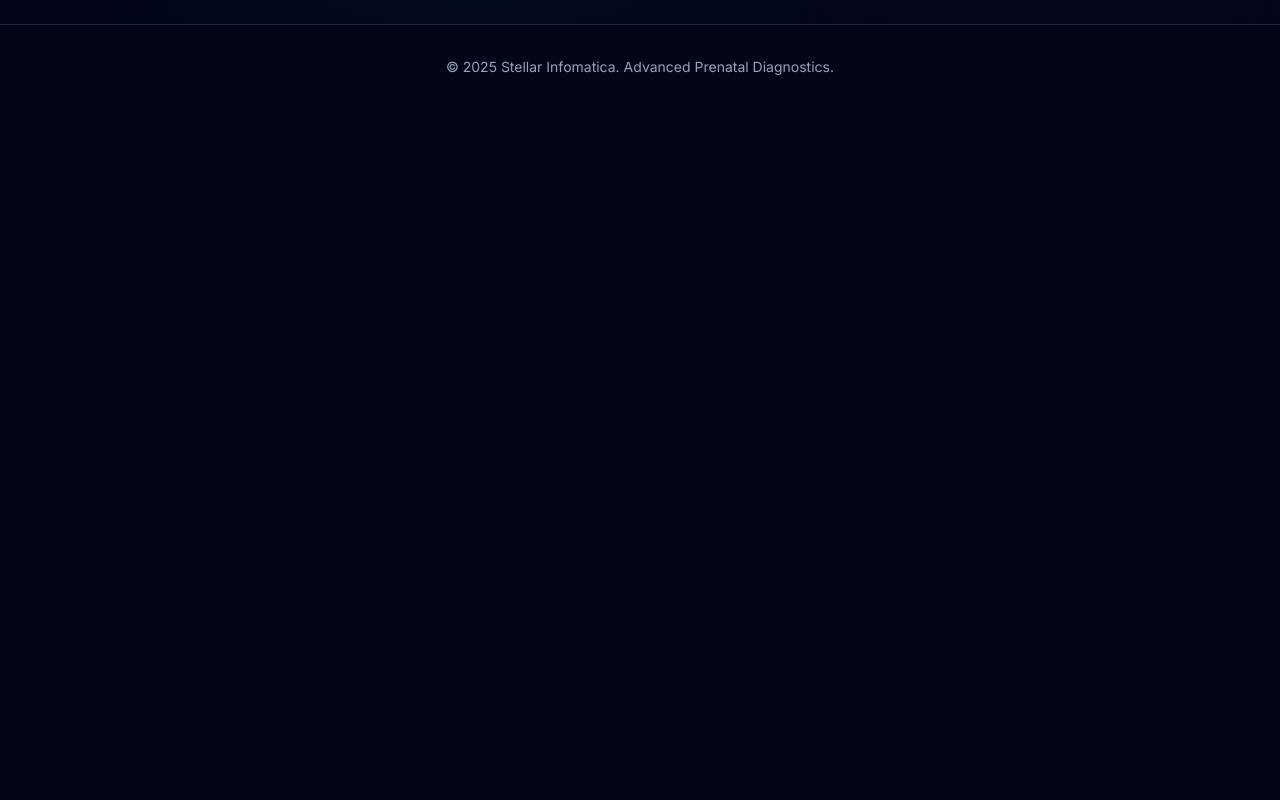
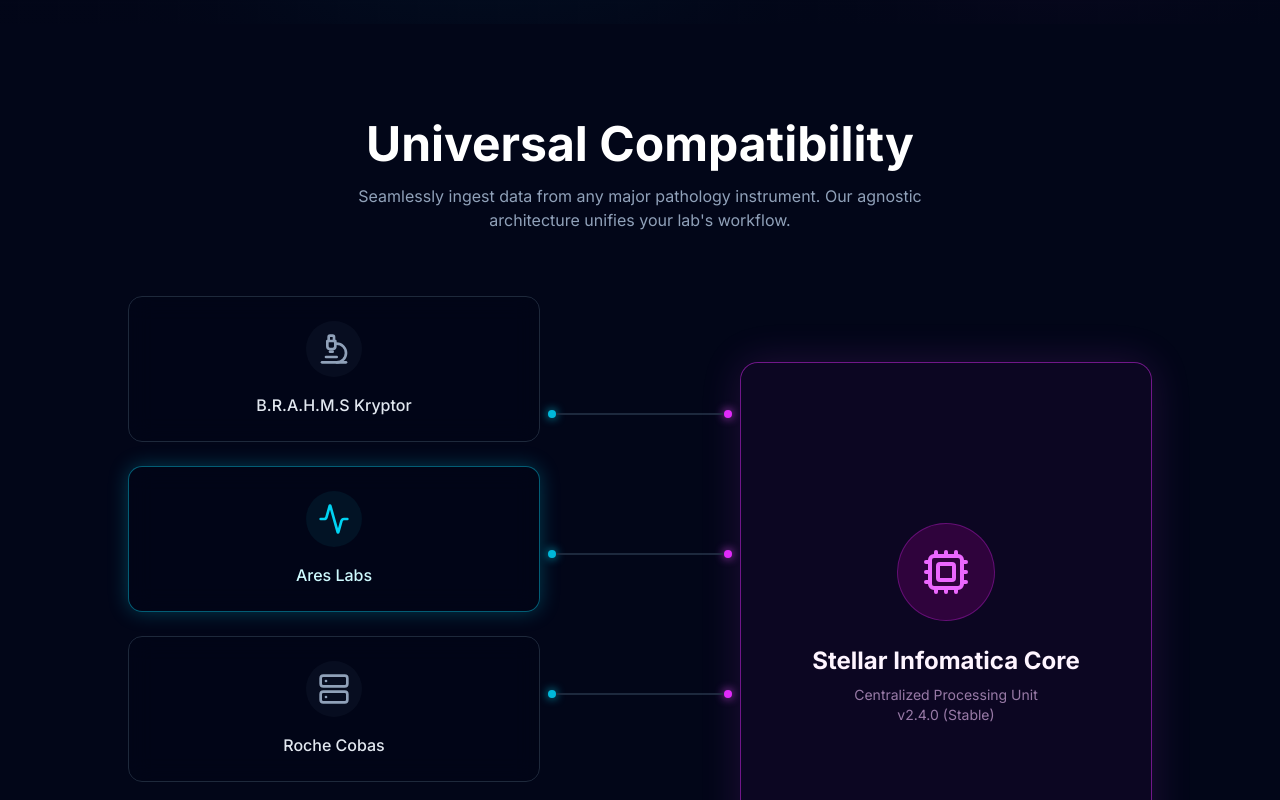
Before and after one commit to JaskiratOberoi/stellar-infomatica-site, a Next.js app: page / in a window 1280 px wide. Shown: the part 840-1640 px from the top of the page. Before the commit the page ends 949 px from the top, so only its background shows below. Built offline with nearby package versions, Linux system fonts and the light colour scheme.

Commit message:
feat: add Integration Ecosystem section

```diff
--- a/app/page.tsx
+++ b/app/page.tsx
@@ -1,5 +1,11 @@
 import { Hero } from "@/components/sections/Hero";
+import { IntegrationEcosystem } from "@/components/sections/IntegrationEcosystem";
 
 export default function Home() {
-  return <Hero />;
+  return (
+    <>
+      <Hero />
+      <IntegrationEcosystem />
+    </>
+  );
 }
--- /dev/null
+++ b/components/instruments/ConnectionLine.tsx
@@ -0,0 +1,24 @@
+"use client";
+
+import { motion } from "framer-motion";
+
+interface ConnectionLineProps {
+    className?: string; // Allow custom widths or positioning override
+}
+
+export function ConnectionLine({ className = "" }: ConnectionLineProps) {
+    return (
+        <div className={`relative h-[2px] w-full bg-slate-800 overflow-hidden ${className}`}>
+            <motion.div
+                className="absolute top-0 left-0 h-full w-[40%] bg-gradient-to-r from-transparent via-cyan-500 to-transparent opacity-80"
+                initial={{ x: "-100%" }}
+                animate={{ x: "400%" }}
+                transition={{
+                    repeat: Infinity,
+                    duration: 2,
+                    ease: "linear",
+                }}
+            />
+        </div>
+    );
+}
--- /dev/null
+++ b/components/instruments/InstrumentCard.tsx
@@ -0,0 +1,32 @@
+"use client";
+
+import { motion } from "framer-motion";
+import { LucideIcon } from "lucide-react";
+import { cn } from "@/lib/utils";
+
+interface InstrumentCardProps {
+    label: string;
+    icon: LucideIcon;
+    isActive?: boolean;
+}
+
+export function InstrumentCard({ label, icon: Icon, isActive }: InstrumentCardProps) {
+    return (
+        <motion.div
+            className={cn(
+                "glass-panel p-6 flex flex-col items-center gap-4 rounded-xl cursor-pointer transition-all",
+                isActive && "shadow-[0_0_20px_rgba(6,182,212,0.3)] border-cyan-500/50"
+            )}
+            whileHover={{ scale: 1.05 }}
+            whileTap={{ scale: 0.95 }}
+            animate={{
+                borderColor: isActive ? "rgba(6,182,212,0.5)" : "var(--border)",
+            }}
+        >
+            <div className={cn("p-3 rounded-full bg-slate-900/50", isActive && "text-cyan-400 bg-cyan-950/30")}>
+                <Icon size={32} className={cn("text-slate-400 transition-colors", isActive && "text-cyan-400")} />
+            </div>
+            <span className={cn("font-medium text-slate-200", isActive && "text-cyan-100")}>{label}</span>
+        </motion.div>
+    );
+}
--- /dev/null
+++ b/components/sections/IntegrationEcosystem.tsx
@@ -0,0 +1,96 @@
+
+"use client";
+
+import { Microscope, Activity, Server, Database, Cpu } from "lucide-react";
+import { InstrumentCard } from "@/components/instruments/InstrumentCard";
+import { ConnectionLine } from "@/components/instruments/ConnectionLine";
+
+export function IntegrationEcosystem() {
+    const instruments = [
+        { label: "B.R.A.H.M.S Kryptor", icon: Microscope },
+        { label: "Ares Labs", icon: Activity },
+        { label: "Roche Cobas", icon: Server },
+        { label: "Abbott Architect", icon: Database },
+    ];
+
+    return (
+        <section className="py-24 bg-slate-950 relative overflow-hidden">
+            <div className="container px-4 mx-auto">
+                <div className="text-center mb-16">
+                    <h2 className="text-3xl md:text-5xl font-bold text-white mb-4">Universal Compatibility</h2>
+                    <p className="text-slate-400 max-w-xl mx-auto">
+                        Seamlessly ingest data from any major pathology instrument. Our agnostic architecture unifies your lab's workflow.
+                    </p>
+                </div>
+
+                {/* Desktop Layout: Grid */}
+                <div className="hidden md:grid grid-cols-[1fr_200px_1fr] gap-0 items-center max-w-5xl mx-auto">
+
+                    {/* Column 1: Instruments */}
+                    <div className="flex flex-col gap-6">
+                        {instruments.map((inst, i) => (
+                            <InstrumentCard
+                                key={i}
+                                label={inst.label}
+                                icon={inst.icon}
+                                isActive={i === 1} // Example active state
+                            />
+                        ))}
+                    </div>
+
+                    {/* Column 2: The Bridge (Connections) */}
+                    <div className="flex flex-col justify-around h-full py-12 px-2">
+                        {/*
+                We render a connector for each instrument.
+                Using flex + h-full to distribute them to match the instrument column.
+             */}
+                        {instruments.map((_, i) => (
+                            <div key={i} className="flex items-center w-full">
+                                <div className="h-2 w-2 rounded-full bg-cyan-500 shadow-[0_0_10px_#06b6d4]"></div>
+                                <ConnectionLine className="flex-1" />
+                                <div className="h-2 w-2 rounded-full bg-fuchsia-500 shadow-[0_0_10px_#d946ef]"></div>
+                            </div>
+                        ))}
+                    </div>
+
+                    {/* Column 3: The Core */}
+                    <div className="h-full flex items-center">
+                        <div className="glass-panel w-full h-[80%] flex flex-col justify-center items-center p-8 border-fuchsia-500/50 shadow-[0_0_40px_rgba(217,70,239,0.15)] rounded-2xl relative">
+                            <div className="absolute inset-0 bg-fuchsia-500/5 rounded-2xl animate-pulse"></div>
+                            <div className="bg-fuchsia-950/50 p-6 rounded-full border border-fuchsia-500/30 mb-6">
+                                <Cpu size={48} className="text-fuchsia-400" />
+                            </div>
+                            <h3 className="text-2xl font-bold text-white mb-2">Stellar Infomatica Core</h3>
+                            <p className="text-sm text-fuchsia-200/60 text-center">
+                                Centralized Processing Unit <br /> v2.4.0 (Stable)
+                            </p>
+                        </div>
+                    </div>
+
+                </div>
+
+                {/* Mobile Layout: Stack */}
+                <div className="md:hidden flex flex-col gap-8">
+                    {/* Instruments */}
+                    <div className="grid grid-cols-1 sm:grid-cols-2 gap-4">
+                        {instruments.map((inst, i) => (
+                            <InstrumentCard key={i} label={inst.label} icon={inst.icon} isActive={i === 1} />
+                        ))}
+                    </div>
+
+                    {/* Downward Flow Indicator */}
+                    <div className="flex justify-center py-4">
+                        <div className="w-[2px] h-16 bg-gradient-to-b from-cyan-500 to-fuchsia-500"></div>
+                    </div>
+
+                    {/* Core Box */}
+                    <div className="glass-panel p-8 text-center border-fuchsia-500/50 rounded-xl">
+                        <Cpu size={40} className="mx-auto text-fuchsia-400 mb-4" />
+                        <h3 className="text-xl font-bold text-white">Stellar Infomatica Core</h3>
+                    </div>
+                </div>
+
+            </div>
+        </section>
+    );
+}
```
